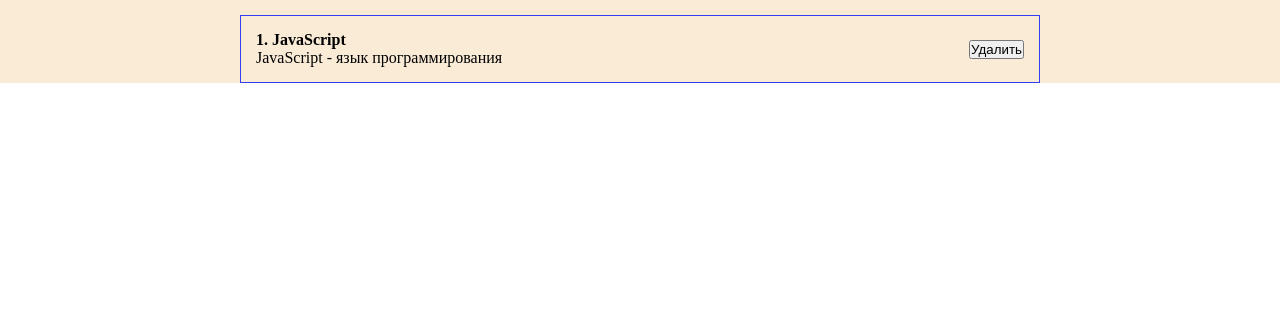
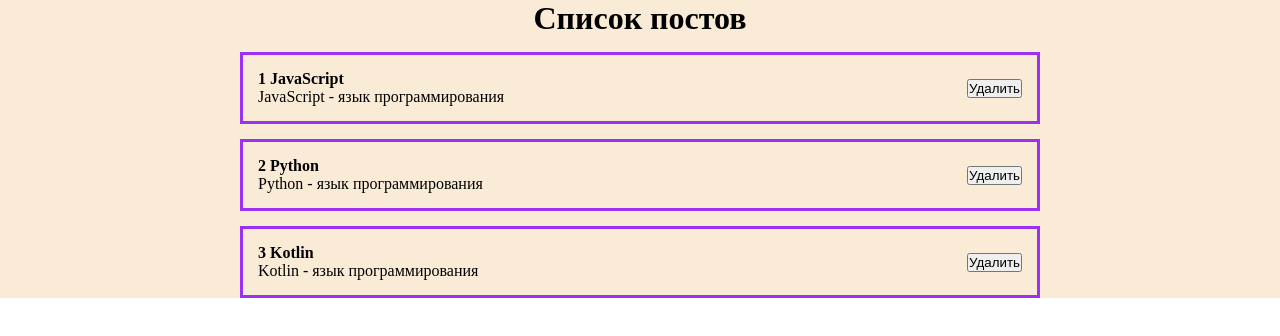
Before and after one commit to MihaDarin/fundamental-react, a React (Create React App) app: page / in a window 1280 px wide. Shown: the top 336 px of the page. Built offline with nearby package versions, Linux system fonts and the light colour scheme.

Commit message:
Созданы компоненты поста и спика постов

```diff
--- a/src/App.css
+++ b/src/App.css
@@ -11,11 +11,3 @@
 .App {
   width: 800px;
 }
-.post {
-  display: flex;
-  padding: 15px;
-  border: 1px solid rgb(49, 62, 243);
-  margin-top: 15px;
-  justify-content: space-between;
-  align-items: center;
-}
--- a/src/App.js
+++ b/src/App.js
@@ -1,17 +1,16 @@
-import React from "react";
+import React, { useState } from "react";
 import "./App.css";
+import { Post } from "./Components/Post/Post";
+import { PostList } from "./Components/PostList/PostList";
 function App() {
+  const [posts, setPosts] = useState([
+    { id: 1, title: "JavaScript", body: "JavaScript - язык программирования" },
+    { id: 2, title: "Python", body: "Python - язык программирования" },
+    { id: 3, title: "Kotlin", body: "Kotlin - язык программирования" },
+  ]);
   return (
     <div className="App">
-      <div className="post">
-        <div className="post_content">
-          <strong>1. JavaScript</strong>
-          <div>JavaScript - язык программирования</div>
-        </div>
-        <div className="post_btns">
-          <button>Удалить</button>
-        </div>
-      </div>
+      <PostList posts={posts} title="  Список постов" />
     </div>
   );
 }
--- /dev/null
+++ b/src/Components/Post/Post.js
@@ -0,0 +1,17 @@
+import React from "react";
+import style from "./Post.module.css";
+export const Post = (props) => {
+  return (
+    <div className={style.post}>
+      <div className="post_content">
+        <strong>
+          {props.post.id} {props.post.title}
+        </strong>
+        <div>{props.post.body}</div>
+      </div>
+      <div className="post_btns">
+        <button>Удалить</button>
+      </div>
+    </div>
+  );
+};
--- /dev/null
+++ b/src/Components/Post/Post.module.css
@@ -0,0 +1,8 @@
+.post {
+  display: flex;
+  padding: 15px;
+  border: 3px solid rgb(156, 49, 243);
+  margin-top: 15px;
+  justify-content: space-between;
+  align-items: center;
+}
--- /dev/null
+++ b/src/Components/PostList/PostList.js
@@ -0,0 +1,13 @@
+import React from "react";
+import style from "./PostList.module.css";
+import { Post } from "../Post/Post";
+export const PostList = ({ posts, title }) => {
+  return (
+    <div>
+      <h1 className={style.postList_title}>{title}</h1>
+      {posts.map((post) => {
+        return <Post post={post} key={post.id} />;
+      })}
+    </div>
+  );
+};
--- /dev/null
+++ b/src/Components/PostList/PostList.module.css
@@ -0,0 +1,3 @@
+.postList_title {
+  text-align: center;
+}
```
